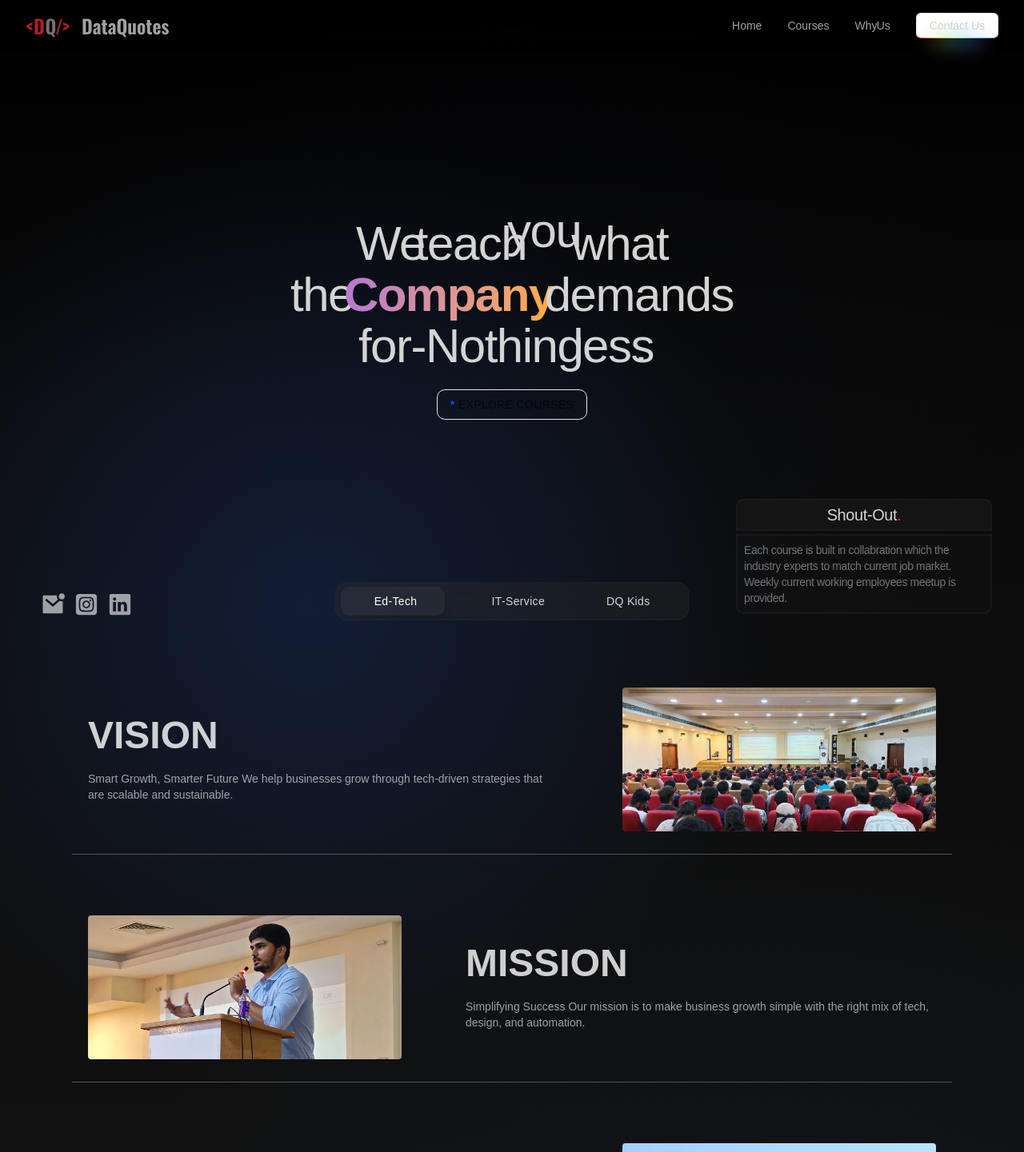
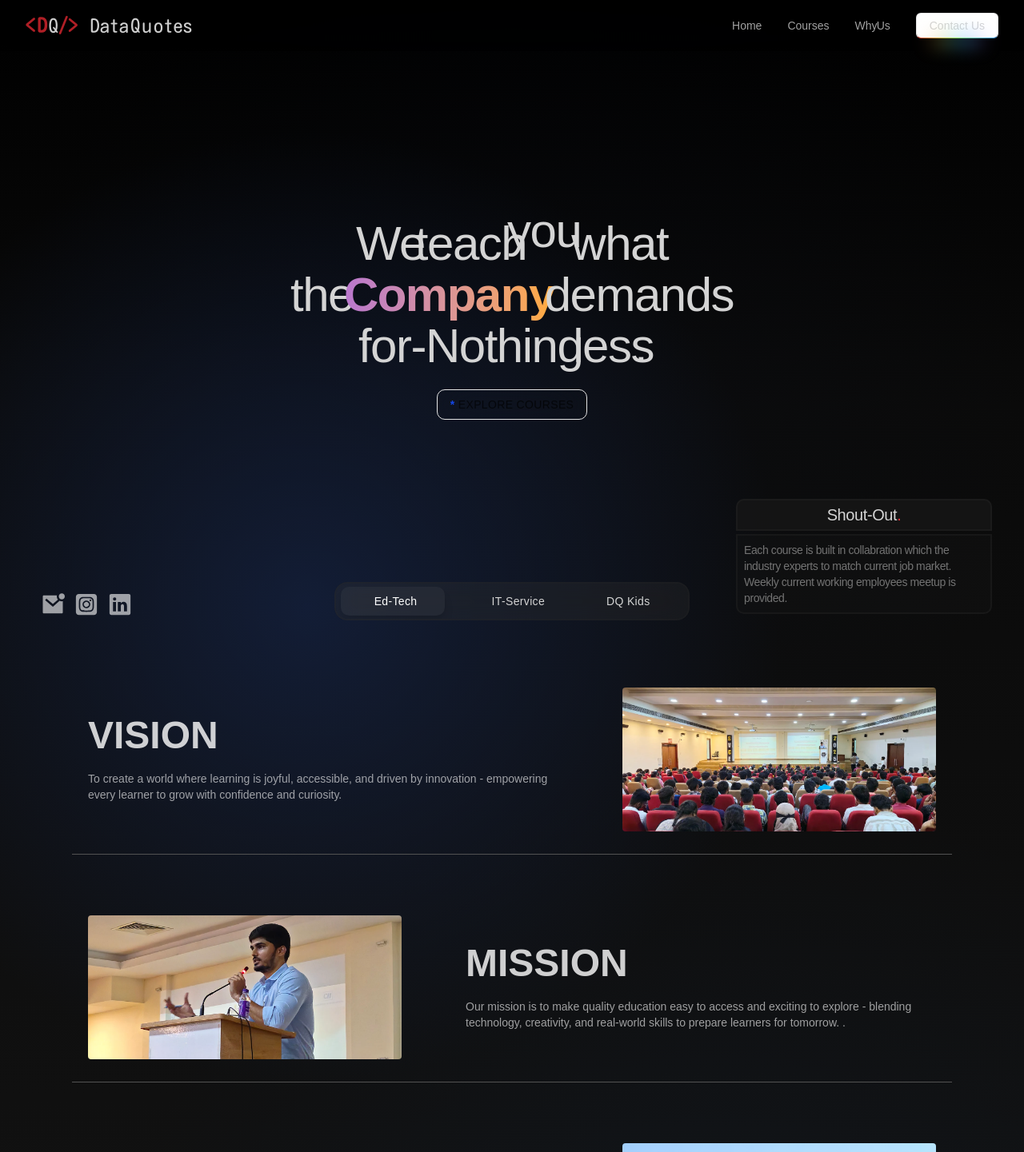
Before and after one commit to DataquotesTech/dataquotes, a Next.js app: page / in a window 1280 px wide. Shown: the top 1441 px of the page at 80% size. Built offline with nearby package versions, Linux system fonts and the light colour scheme; a web font is replaced by a local one.

Commit message:
Minor Changes

```diff
--- a/app/fonts.js
+++ b/app/fonts.js
@@ -1,4 +1,4 @@
-import { Host_Grotesk, Martian_Mono, Charmonman, Oswald } from "next/font/google";
+import { Host_Grotesk, Martian_Mono, Charmonman, Oswald, Fjalla_One, Kosugi_Maru } from "next/font/google";
 
 export const hostGrotesk = Host_Grotesk({
   subsets: ["latin"],
@@ -18,9 +18,9 @@ export const charmonman = Charmonman({
   variable: "--font-charmonman",
   display: "swap",
 });
-export const inter = Oswald({
+export const inter = Kosugi_Maru({
   subsets: ["latin"],
-  weight: ["400", "600"],
+  weight: ["400"],
   variable: "--font-inter",
   display: "swap",
 });
--- a/components/layouts/Footer.js
+++ b/components/layouts/Footer.js
@@ -151,6 +151,15 @@ export default function Footer() {
                       <span className="text-xs sm:text-sm">/dq_edtech</span>
                     </a>
                     <a
+                      href="https://www.instagram.com/dq_techglobal/"
+                      className="relative text-white/60 hover:text-white transition-colors duration-200 flex items-center gap-2"
+                      target="_blank"
+                      rel="noopener noreferrer"
+                    >
+                      <FaSquareInstagram className="text-sm sm:text-base" />
+                      <span className="text-xs sm:text-sm">/dq_techglobal</span>
+                    </a>
+                    <a
                       href="https://in.linkedin.com/company/dqedutech"
                       className="relative text-white/60 hover:text-white transition-colors duration-200 flex items-center gap-2"
                       target="_blank"
--- a/components/layouts/Header.js
+++ b/components/layouts/Header.js
@@ -29,19 +29,19 @@ const Header = () => {
               <div
                 className={`${martianMono.className} text-neutral-400 md:text-2xl  font-medium flex items-center gap-2 md:gap-4 justify-center`}
               >
-                <div className={`flex items-center justify-center tracking-tighter ${inter.className}`}>
-                  <span className="text-red-500/70 tracking-wide font-bold  ">
+                <div className={`flex items-center justify-center ${inter.className}`}>
+                  <span className="text-red-500/70 tracking-widest font-bold scale-104  ">
                     &lt;D
                   </span>
-                  <span className="text-neutral-400/70 font-semibold">
+                  <span className="text-neutral-200/90 ">
                     Q
                     <span className="text-red-500/70 font-bold ">
                       /&gt;
                     </span>
                   </span>
                 </div>
-                <span className={`${inter.className} font-semibold`}>
-                  DataQuotes
+                <span className={`${inter.className}  text-neutral-200/90`}>
+                  Dat<span className="tracking-widest">aQuo</span><span className="relative right-0.5">tes</span>
                   {/* <Image
                     src="/dataquotes-logo.svg"
                     alt="logo"
--- a/components/pages/HomePage.js
+++ b/components/pages/HomePage.js
@@ -155,23 +155,24 @@ const HomePage = memo(function HomePage() {
             <PhotoCard
               position="left"
               title="VISION"
-              description="Smart Growth, Smarter Future
-We help businesses grow through tech-driven strategies that are scalable and sustainable."
+              description="To create a world where learning is joyful, accessible, and driven by innovation - empowering every learner to grow with confidence and curiosity.
+"
               image="/vision.webp"
               border="ok"
             />
             <PhotoCard
               position="right"
               title="MISSION"
-              description="Simplifying Success
-Our mission is to make business growth simple with the right mix of tech, design, and automation."
+              description="Our mission is to make quality education easy to access and exciting to explore - blending technology, creativity, and real-world skills to prepare learners for tomorrow.
+.
+"
               image="/mission.webp"
               border="ok"
             />
             <PhotoCard
               position="left"
               title="CORE VALUES"
-              description="Integrity, Excellence, Innovation, Collaboration, and Customer Focus. These are the values that guide our work and our relationships with our clients and partners. "
+              description="We believe in nurturing curious minds, inspiring creative thinking, and building a culture of continuous learning. With honesty, care, and collaboration at our core, we aim to make education a journey of discovery for every learner."
               image="/core-vaules.png"
               border="no"
             />
@@ -198,7 +199,7 @@ Our mission is to make business growth simple with the right mix of tech, design
           className={`flex flex-col max-w-6xl text-white text-center  sm:text-3xl md:text-4xl lg:text-5xl xl:text-6xl gap-4 sm:gap-6 py-6 pb-45`}
         >
           <AnimatedText
-            text='"At DataQuotes, we help your business grow. Whether you’re a startup or an established brand, we make tech simple, guide your strategy, and help you move ahead with confidence. Choose us for a team that truly cares about your success."'
+            text='"At DataQuotes, learning begins with curiosity and grows into confidence. We make education simple, joyful, and purposeful, because every curious mind we guide today becomes a changemaker of tomorrow."'
             className={`${hostGrotesk.className} text-xl sm:text-3xl md:text-4xl lg:text-5xl xl:text-6xl`}
           />
           <div className="w-full flex justify-end">
@@ -212,6 +213,7 @@ Our mission is to make business growth simple with the right mix of tech, design
                 {" "}
                 ( ceo & founder of DataQuotes. )
               </h3>
+
             </div>
           </div>
         </div>
```
